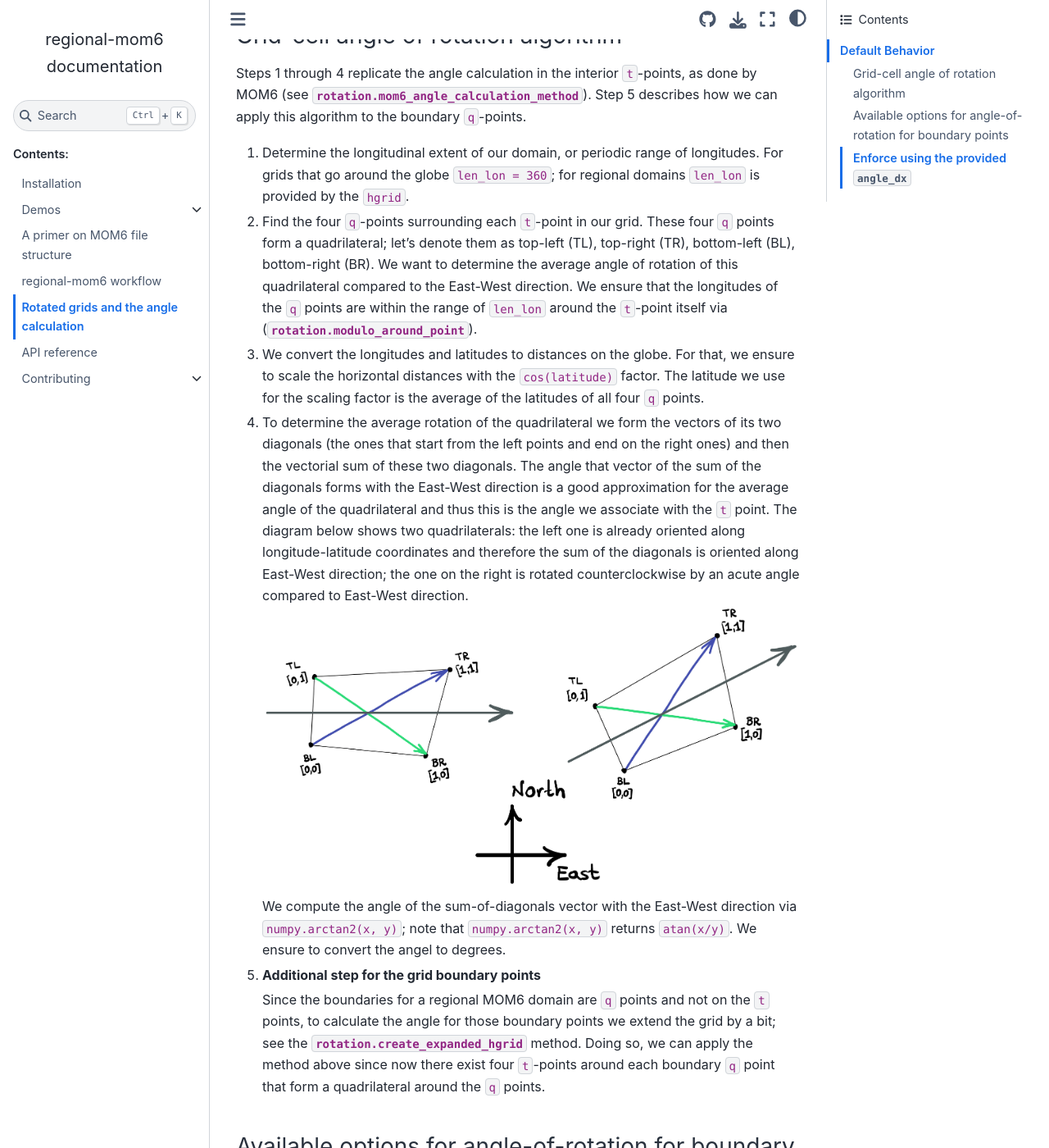
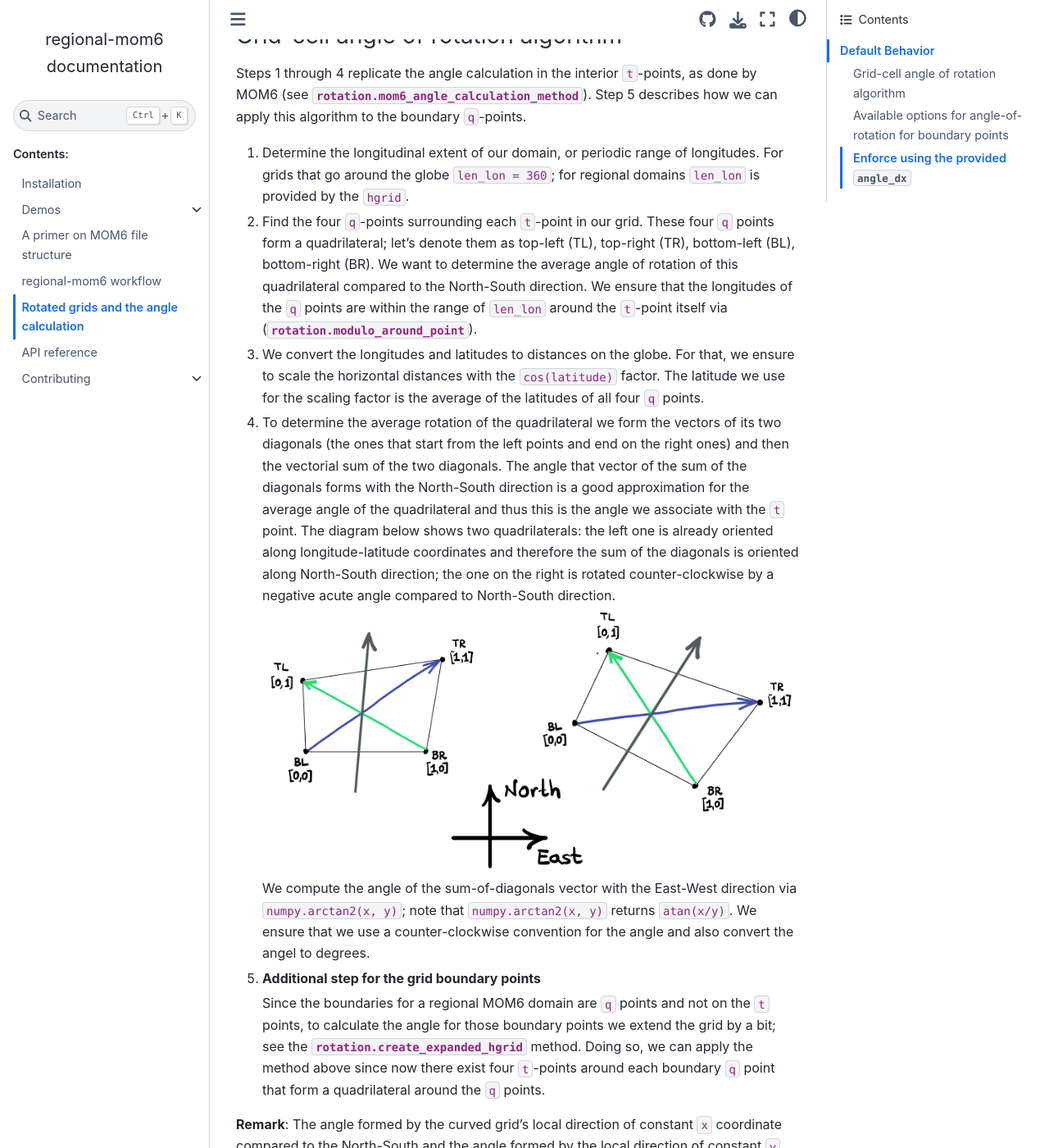
Before and after one commit to COSIMA/regional-mom6, a Sphinx documentation site: the page built from docs/angle_calculation.md, in a window 1280 px wide and 1400 px high, scrolled down 773 px. Shown: the whole window at 82% size. Built offline with Sphinx 7.4.7 and the Sphinx Book theme 1.1.4, drawn with Linux system fonts in a browser that asks for light colours; pages that are not in the unit, such as notebooks, are missing from menus; some of the changed text lies outside the part shown.

Commit message:
back to North-South

```diff
--- a/docs/angle_calculation.md
+++ b/docs/angle_calculation.md
@@ -1,6 +1,6 @@
 # Rotated grids and the angle calculation
 
-For rotated horizontal grids, that is grids whose coordinates do not align with lines of constant latitude and longitude, we have to rotate the boundary conditions appropriately by the angle that the grid is rotated from the latitude-longitude coordinates, i.e., the angle formed by the curved grid's local direction of constant ``y`` coordinate compared to the East-West direction.
+For rotated horizontal grids, that is grids whose coordinates do not align with lines of constant latitude and longitude, we have to rotate the boundary conditions appropriately by the angle that the grid is rotated from the latitude-longitude coordinates, i.e., the angle formed by the curved grid's local direction of constant ``x`` coordinate compared to the North-South direction.
 
 **Issue:** Although horizontal grids supplied by users _do_ contain an `angle_dx` field, MOM6 by default ignores `angle_dx`  entirely and re-calculates the angles that correspond to each grid point.
 
@@ -15,14 +15,16 @@ We explain below the implementation of MOM6 angle calculation in regional-mom6,
 Steps 1 through 4 replicate the angle calculation in the interior ``t``-points, as done by MOM6 (see {meth}`rotation.mom6_angle_calculation_method <regional_mom6.rotation.mom6_angle_calculation_method>`). Step 5 describes how we can apply this algorithm to the boundary ``q``-points.
 
 1. Determine the longitudinal extent of our domain, or periodic range of longitudes. For grids that go around the globe ``len_lon = 360``; for regional domains ``len_lon`` is provided by the ``hgrid``.
-2. Find the four ``q``-points surrounding each ``t``-point in our grid. These four ``q`` points form a quadrilateral; let's denote them as top-left (TL), top-right (TR), bottom-left (BL), bottom-right (BR). We want to determine the average angle of rotation of this quadrilateral compared to the East-West direction. We ensure that the longitudes of the ``q`` points are within the range of ``len_lon`` around the ``t``-point itself via ({meth}`rotation.modulo_around_point <regional_mom6.rotation.modulo_around_point>`).
+2. Find the four ``q``-points surrounding each ``t``-point in our grid. These four ``q`` points form a quadrilateral; let's denote them as top-left (TL), top-right (TR), bottom-left (BL), bottom-right (BR). We want to determine the average angle of rotation of this quadrilateral compared to the North-South direction. We ensure that the longitudes of the ``q`` points are within the range of ``len_lon`` around the ``t``-point itself via ({meth}`rotation.modulo_around_point <regional_mom6.rotation.modulo_around_point>`).
 3. We convert the longitudes and latitudes to distances on the globe. For that, we ensure to scale the horizontal distances with the `cos(latitude)` factor. The latitude we use for the scaling factor is the average of the latitudes of all four ``q`` points.
-4. To determine the average rotation of the quadrilateral we form the vectors of its two diagonals (the ones that start from the left points and end on the right ones) and then the vectorial sum of these two diagonals. The angle that vector of the sum of the diagonals forms with the East-West direction is a good approximation for the average angle of the quadrilateral and thus this is the angle we associate with the ``t`` point. The diagram below shows two quadrilaterals: the left one is already oriented along longitude-latitude coordinates and therefore the sum of the diagonals is oriented along East-West direction; the one on the right is rotated counterclockwise by an acute angle compared to East-West direction.
+4. To determine the average rotation of the quadrilateral we form the vectors of its two diagonals (the ones that start from the left points and end on the right ones) and then the vectorial sum of the two diagonals. The angle that vector of the sum of the diagonals forms with the North-South direction is a good approximation for the average angle of the quadrilateral and thus this is the angle we associate with the ``t`` point. The diagram below shows two quadrilaterals: the left one is already oriented along longitude-latitude coordinates and therefore the sum of the diagonals is oriented along North-South direction; the one on the right is rotated counter-clockwise by a negative acute angle compared to North-South direction.
    ![Logo](_static/images/angle_via_diagonals.png)
-   We compute the angle of the sum-of-diagonals vector with the East-West direction via `numpy.arctan2(x, y)`; note that `numpy.arctan2(x, y)` returns `atan(x/y)`. We ensure to convert the angel to degrees.
+   We compute the angle of the sum-of-diagonals vector with the East-West direction via `numpy.arctan2(x, y)`; note that `numpy.arctan2(x, y)` returns `atan(x/y)`. We ensure that we use a counter-clockwise convention for the angle and also convert the angel to degrees.
 5. **Additional step for the grid boundary points**
 
    Since the boundaries for a regional MOM6 domain are `q` points and not on the `t` points, to calculate the angle for those boundary points we extend the grid by a bit; see the {meth}`rotation.create_expanded_hgrid <regional_mom6.rotation.create_expanded_hgrid>` method. Doing so, we can apply the method above since now there exist four `t`-points around each boundary `q` point that form a quadrilateral around the `q` points.
+
+**Remark**: The angle formed by the curved grid's local direction of constant ``x`` coordinate compared to the North-South and the angle formed by the local direction of constant ``y`` coordinate compared to the East-West are the same. The latter is what is expected in `angle_dx` and this is one reason we ensure we have counter-clockwise convention.
 
 ### Available options for angle-of-rotation for boundary points
 
```
Also changed, not shown: docs/_static/images/angle_via_diagonals.png, 1 other file.
